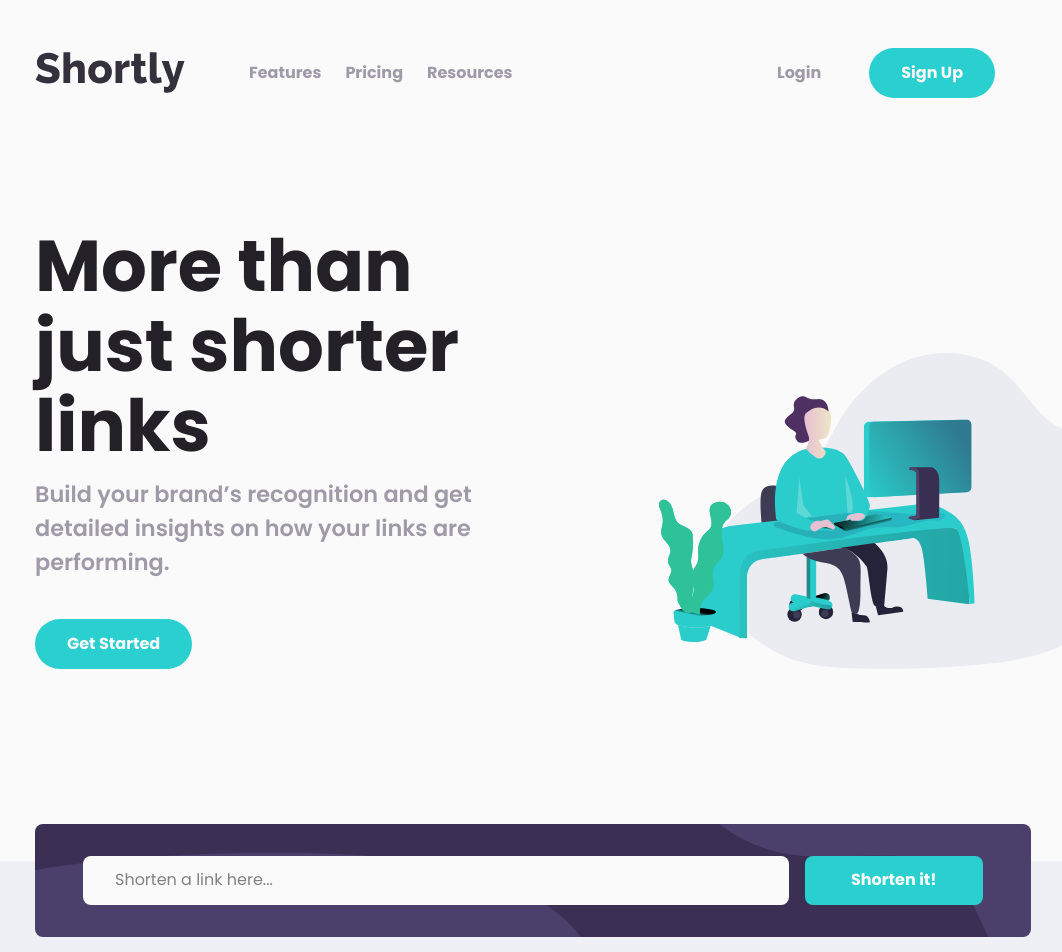
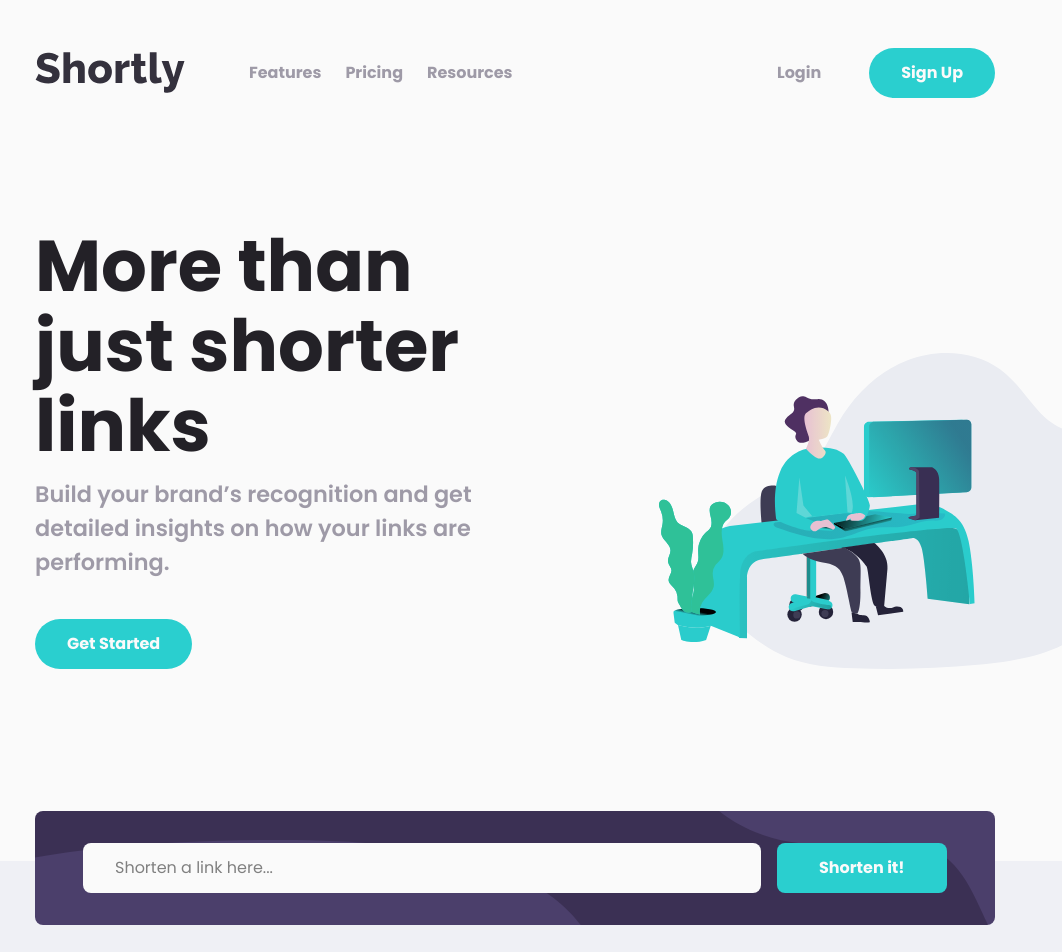
Before and after one commit to cole319/url-shortener-frontend-mentor, a Next.js app: page / in a window 1280 px wide. Shown: the top 952 px of the page, without its empty margins (125-1187 px from the left). Built offline with nearby package versions, Linux system fonts and the light colour scheme.

Commit message:
urlform ui fixed

```diff
--- a/app/components/Hero.tsx
+++ b/app/components/Hero.tsx
@@ -25,7 +25,7 @@ export default function Hero() {
         />
       </div>
       {/* Banner Image */}
-      <div className="lg:w-1/2 lg:relative w-full">
+      <div className="lg:w-1/2 lg:relative w-[1/2]">
         <Image
           src={HeroBanner}
           height={900}
--- a/app/components/URLForm.tsx
+++ b/app/components/URLForm.tsx
@@ -3,7 +3,8 @@ import Button from "./Button";
 
 export default function URLForm() {
   return (
-    <div className="absolute bg-[url('/assets/images/bg-shorten-desktop.svg')] bg-[var(--dark-violet)] p-[1rem] lg:px-[3rem] lg:py-[2rem] w-[93vw] lg:w-[77.778vw] bottom-[-10%] rounded-lg transform -translate-x-1 lg:transform-none lg:-translate-0">
+    <div className="absolute w-full px-[1rem] lg:px-[10rem] left-0 right-0 bottom-[-4rem]">
+      <div className="bg-[url('/assets/images/bg-shorten-desktop.svg')] bg-[var(--dark-violet)] p-[1rem] lg:px-[3rem] lg:py-[2rem] w-[93vw] lg:w-full rounded-lg ">
         <form
           action="submit"
           className="lg:flex-row gap-[1rem] w-full flex flex-col"
@@ -19,5 +20,6 @@ export default function URLForm() {
           />
         </form>
       </div>
+    </div>
   );
 }
--- a/app/globals.css
+++ b/app/globals.css
@@ -33,6 +33,10 @@
 
   /* Font */
   --font-display: var(--font-poppins);
+
+  /* breakpoints */
+
+  --breakpoint-xs: 375px;
 }
 
 @media (prefers-color-scheme: dark) {
```
Lines whose indentation alone changed are shown as unchanged.
